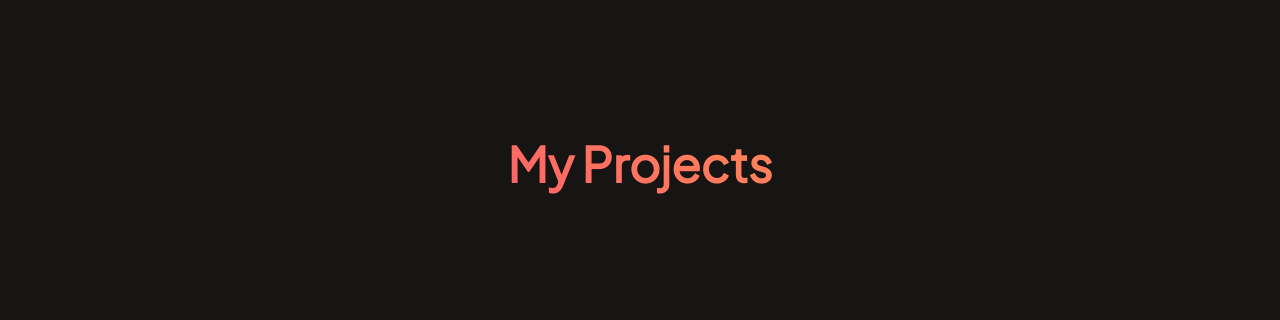
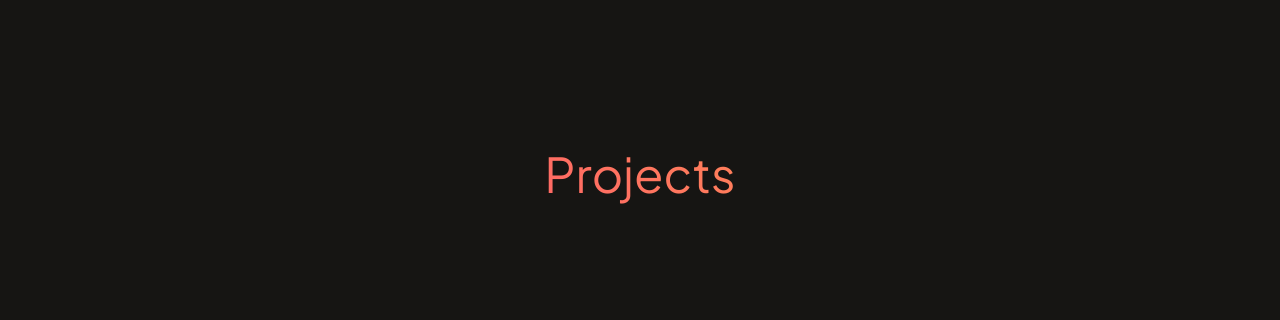
Before and after one commit to TeoVerdaguer/mateoverdaguer, a React (Create React App) app: page / in a window 1280 px wide. Shown: the part 1660-1980 px from the top of the page. Built offline with nearby package versions, Linux system fonts and the light colour scheme.

Commit message:
change imgs + responsive fixes

```diff
--- a/src/assets/images/index.js
+++ b/src/assets/images/index.js
@@ -8,7 +8,8 @@ import site7 from './site7.png';
 import site8 from './site8.png';
 import headerLogo from './header-logo.svg';
 import portrait from './portrait.png'
-import portrait2 from './portrait2.png'
+import portraitStats from './portrait-stats.png'
+import portraitContact from './portrait-contact.png'
 import pattern from './pattern.png'
 import email from './email.png';
 import phone from './phone.png';
@@ -26,7 +27,8 @@ export {
   site8,
   headerLogo,
   portrait,
-  portrait2,
+  portraitStats,
+  portraitContact,
   pattern,
   email,
   phone,
--- a/src/pages/Contact.jsx
+++ b/src/pages/Contact.jsx
@@ -1,4 +1,4 @@
-import { portrait2 } from "../assets/images";
+import { portraitContact } from "../assets/images";
 import { contactLinks } from "../constants";
 
 const Contact = () => {
@@ -10,7 +10,7 @@ const Contact = () => {
     >
       <div className="flex items-center justify-center min-md:justify-between">
         <img
-          src={portrait2}
+          src={portraitContact}
           alt="portrait"
           width={300}
           className="hidden md:block"
--- a/src/pages/Footer.jsx
+++ b/src/pages/Footer.jsx
@@ -38,8 +38,8 @@ const Footer = () => {
         </ul>
       </div>
       <div className="text-center bg-[#1e1e1e] pb-2">
-        <p className="mt-auto mb-5 text-slate-600">
-          © Copyright Mateo Verdaguer. All Rights Reserved.
+        <p className="mt-auto mb-5 text-slate-600 text-xs sm:text-sm">
+          © Copyright Mateo Verdaguer. All Rights Reserved
         </p>
       </div>
     </footer>
--- a/src/pages/Hero.jsx
+++ b/src/pages/Hero.jsx
@@ -62,7 +62,7 @@ const Hero = () => {
         animate={{ x: 0 }}
         transition={{ duration: 0.75 }}
         className="relative flex-1 flex justify-center items-center xl:min-h-screen
-          max-xl:py-40 max-sm:py-10 sm:py-10 bg-primary bg-hero bg-cover bg-center"
+          max-xl:py-40 sm:py-10 max-sm:hidden bg-primary bg-hero bg-cover bg-center"
       >
         <img
           src={portrait}
--- a/src/pages/Projects.jsx
+++ b/src/pages/Projects.jsx
@@ -4,13 +4,13 @@ import { sites } from '../constants';
 const Projects = () => {
   return (
     <section id="projects" className="max-container max-sm:mt-12">
-      <h1 className="text-5xl p-20 font-jakarta-sans font-bold
-      main-gradient text-center leading-7">
-        My Projects
+      <h1 className="text-5xl p-20 font-jakarta-sans
+      main-gradient text-center">
+        Projects
       </h1>
 
       <div className='mt-16 grid xl:grid-cols-4 lg:grid-cols-3 md:grid-cols-2
-      sm:grid-cols-2 grid-cols-1 sm:gap-4 gap-14'>
+      sm:grid-cols-2 grid-cols-1 md:gap-14 gap-6'>
         {sites.map(site => (
           <ProjectCard key={site.id} {...site} />
         ))}
--- a/src/pages/Resume.jsx
+++ b/src/pages/Resume.jsx
@@ -1,12 +1,12 @@
-import { portrait } from "../assets/images";
+import { portraitStats } from "../assets/images";
 
 const Resume = () => {
   return (
     <section
       id="resume"
-      className="max-container mt-12 flex flex-col items-center justify-center"
+      className="max-container sm:mt-12 flex flex-col items-center justify-center mx-6"
     >
-      <img src={portrait} alt="" className="w-80 mb-10" />
+      <img src={portraitStats} alt="" className="w-80 mb-10" />
       <div
         className="flex text-white font-jakarta-sans w-[90%]
         lg:w-[70%] justify-between"
```
Also changed, not shown: src/assets/images/portrait-contact.png (renamed from src/assets/images/portrait2.png), 1 other file (tests, documents, lock files or other folders).
